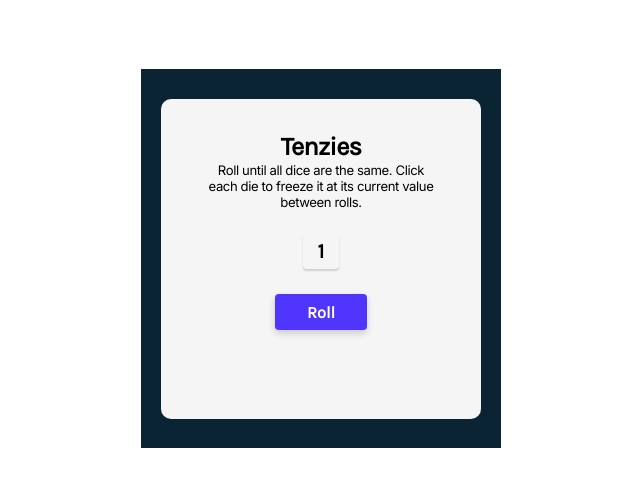
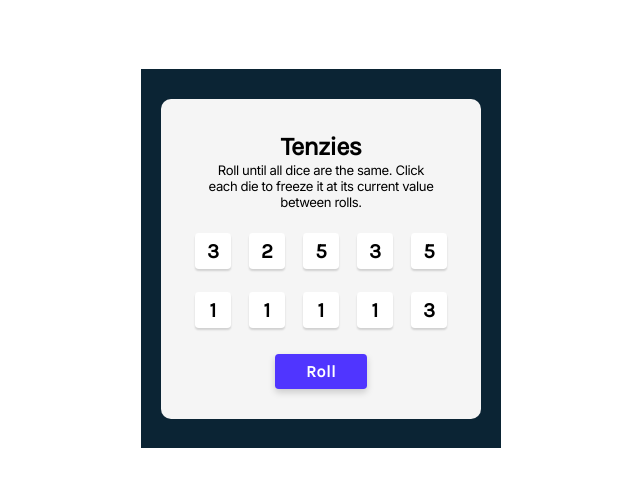
Before and after one commit to cryptozachary/tenzies, a React (Create React App) app: page / in a window 1280 px wide. Shown: the top 486 px of the page, without its empty margins (319-959 px from the left). Built offline with nearby package versions, Linux system fonts and the light colour scheme.

Commit message:
roll button functionality

```diff
--- a/src/App.css
+++ b/src/App.css
@@ -67,6 +67,7 @@
   align-items: center;
   justify-content: center;
   text-align: center;
+  background-color: white;
   box-shadow: 0px 2px 2px rgba(0, 0, 0, 0.15);
   border-radius: 3.81277px;
 }
@@ -79,9 +80,18 @@
   text-align: center;
   width: 92px;
   height: 35.9px;
+  letter-spacing: 0.03em;
   color: #FFFFFF;
   background: #5035FF;
   border: none;
   box-shadow: 0px 3.2px 7.68px rgba(0, 0, 0, 0.18);
   border-radius: 3.8px;
+  cursor: pointer;
 }
+
+.die-container {
+  display: grid;
+  grid-template: auto auto / repeat(5, 1fr);
+  gap: 18px;
+  grid-row-gap: 0px;
+}
--- a/src/App.js
+++ b/src/App.js
@@ -5,8 +5,6 @@ function App() {
   return (
     <div className="app-container">
       <Main />
-
-
     </div>
   )
 }
--- /dev/null
+++ b/src/components/die.js
@@ -0,0 +1,5 @@
+export default function Die(props) {
+    return (
+        <div className="die">{props.value}</div>
+    )
+}
--- a/src/components/main.js
+++ b/src/components/main.js
@@ -1,15 +1,47 @@
+import React from "react"
+import Title from "./title"
+import Die from "./die"
+import RollButton from "./rollbutton"
+
 export default function Main() {
+    newDie()
+
+    const [dieState, setDieState] = React.useState(newDie())
+
+    console.log(dieState)
+
+    let dieElement = dieState.map((dieNum, dieIndex) => {
+        return <Die key={dieIndex} value={dieNum} />
+    })
+
+    function newDie() {
+
+        let dieArray = []
+        for (let i = 0; i < 10; i++) {
+            dieArray.push(Math.ceil(Math.random() * 6))
+        }
+        console.log(dieArray)
+        return dieArray
+
+    }
+
+    function rollDice() {
+
+        setDieState(prev => {
+            return (
+                newDie())
+        })
+    }
 
     return (
         <div className="game-container">
             <div className="outer-frame">
                 <div className="inner-frame">
-                    <h1 className="title">Tenzies</h1>
-                    <p className="title-paragraph">Roll until all dice are the same. Click each die to freeze it at its current value between rolls.</p>
+                    <Title />
                     <div className="die-container">
-                        <div className="die">1</div>
+                        {dieElement}
                     </div>
-                    <button className="roll-button">Roll</button>
+                    <RollButton handleClick={rollDice} />
                 </div>
             </div>
         </div>
--- /dev/null
+++ b/src/components/rollbutton.js
@@ -0,0 +1,5 @@
+export default function RollButton(props) {
+    return (
+        <button onClick={props.handleClick} className="roll-button">Roll</button>
+    )
+}
```
